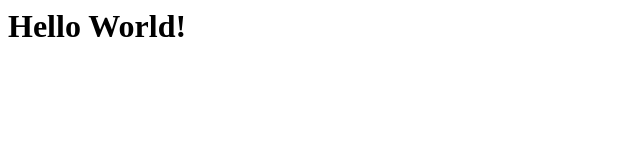
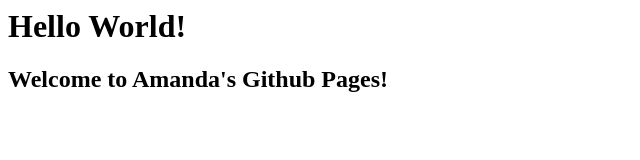
Before and after one commit to amandajg/amandajg.github.io, a plain HTML site: page index.html in a window 1280 px wide. Shown: the whole page, without its empty margins (0-640 px from the left). Drawn offline with Linux system fonts and the light colour scheme.

Commit message:
Update index.html

```diff
--- a/index.html
+++ b/index.html
@@ -1 +1,2 @@
 <h1>Hello World!</h1>
+<h2>Welcome to Amanda's Github Pages!</h2>
```
